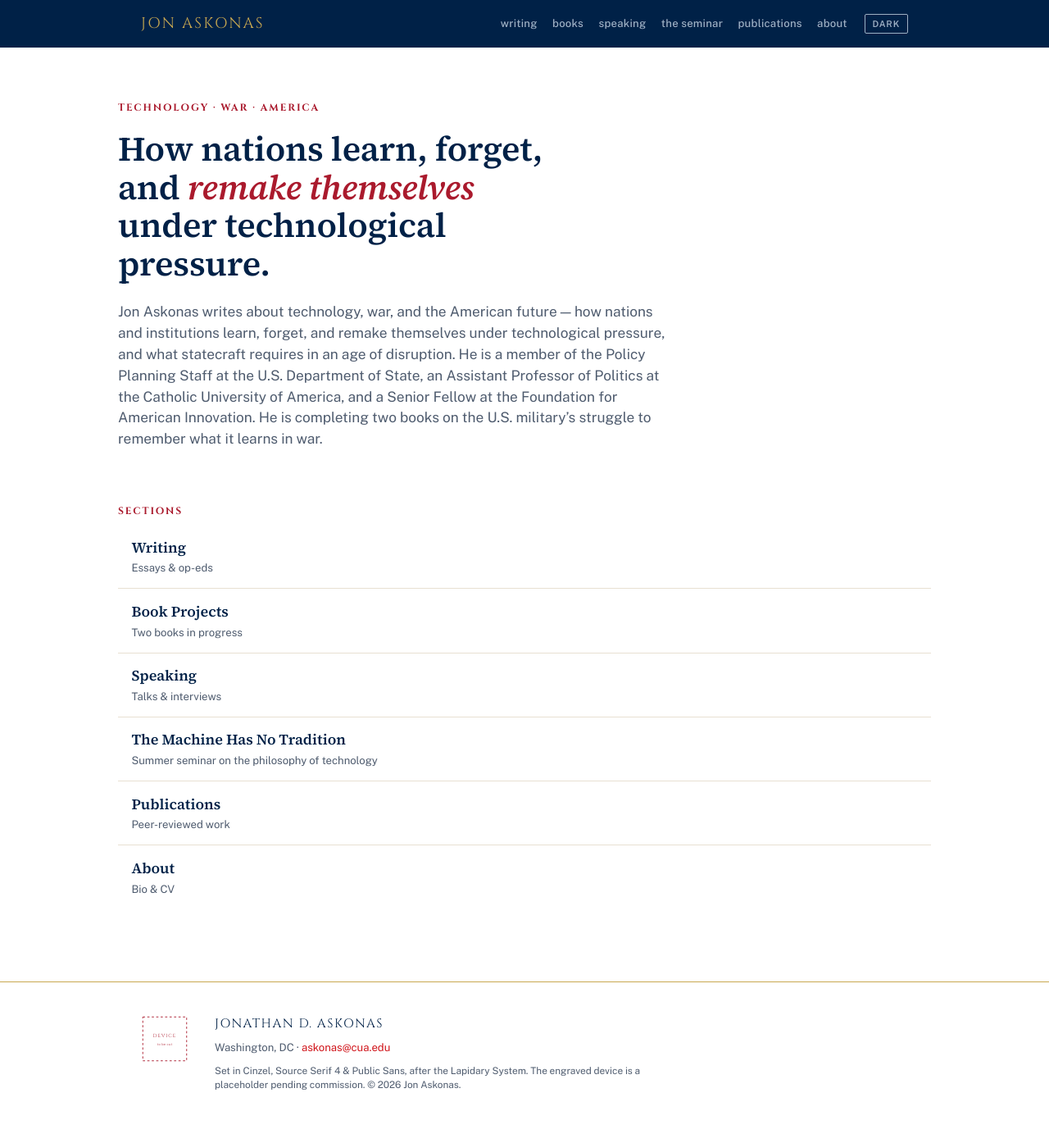
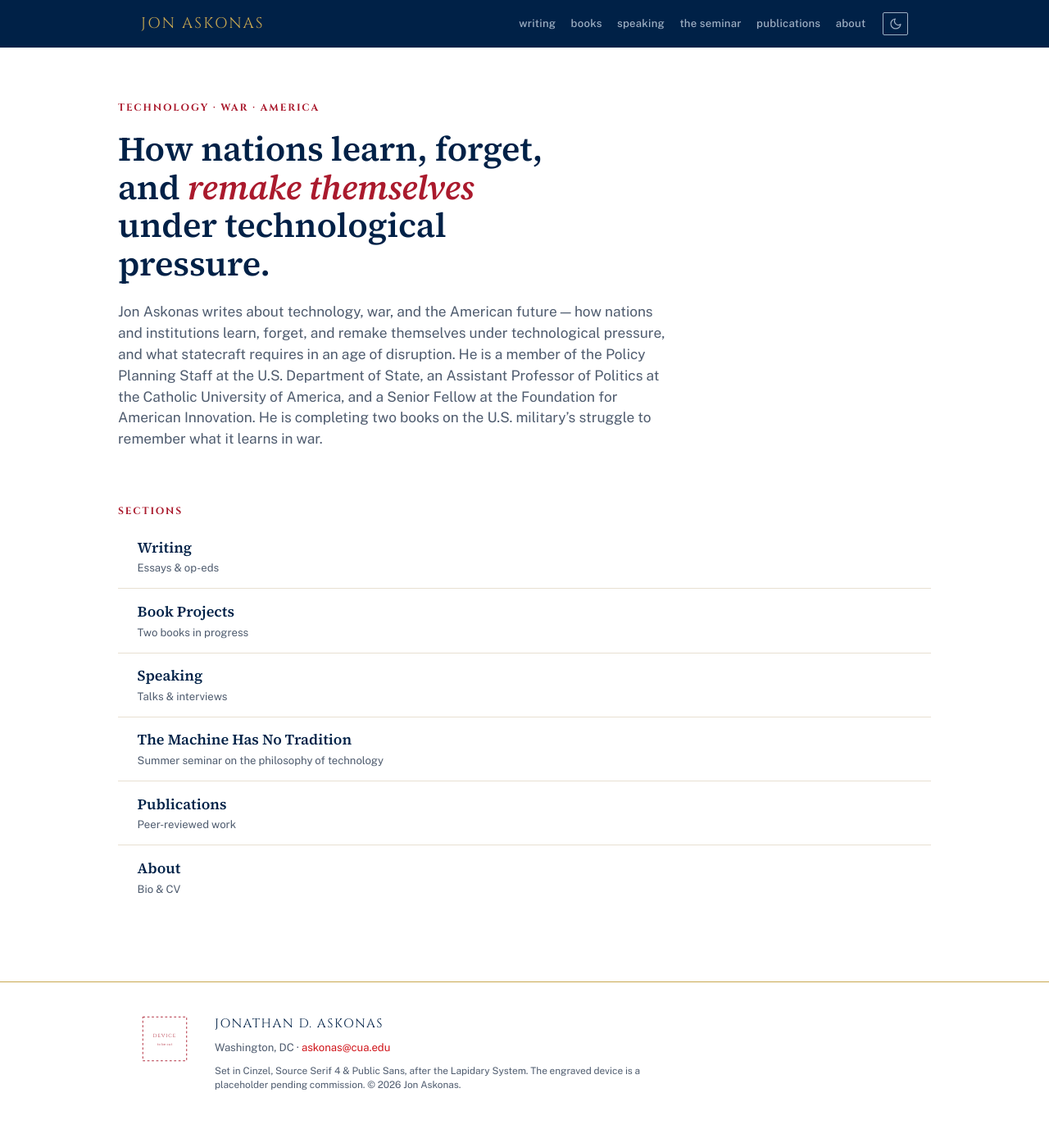
Before and after one commit to jaskonas/jaskonas.github.io, a Jekyll site: the page built from index.md, in a window 1280 px wide. Shown: the whole page at 82% size. Built offline with Jekyll 4.4.1, drawn with Linux system fonts in a browser that asks for light colours.

Commit message:
Lapidary: selection arrow, slate/red select states, sun-moon toggle
- Re-enable a selection marker: an absolutely-placed → arrow on the active
  row (no layout shift), shown on hover/keyboard/focus.
- Route selection through a --select token: slate in light, the lawful
  Signal-Tint red (#E8505B) in dark — adding a red accent to dark mode
  without breaking "no red text on Midnight". Active title/year use
  --select-text (also overriding .entry-title).
- Replace the word toggle with moon/sun SVG icons, swapped by CSS off
  [data-theme]; JS simplified to toggle + persist + aria-pressed.

Co-Authored-By: Claude Opus 4.8 <noreply@anthropic.com>

```diff
--- a/_includes/header.html
+++ b/_includes/header.html
@@ -5,7 +5,10 @@
       <nav class="top-nav" role="navigation" aria-label="Primary">
         {% for link in site.data.navigation %}<a href="{{ link.url | relative_url }}"{% if page.url == link.url %} aria-current="page"{% endif %}>{{ link.title }}</a>{% endfor %}
       </nav>
-      <button type="button" class="theme-toggle" id="theme-toggle" aria-label="Switch between light and dark mode">Dark</button>
+      <button type="button" class="theme-toggle" id="theme-toggle" aria-label="Switch between light and dark mode" aria-pressed="false">
+        <svg class="icon-moon" width="16" height="16" viewBox="0 0 24 24" fill="none" stroke="currentColor" stroke-width="1.8" stroke-linecap="round" stroke-linejoin="round" aria-hidden="true"><path d="M21 12.79A9 9 0 1 1 11.21 3 7 7 0 0 0 21 12.79z"/></svg>
+        <svg class="icon-sun" width="16" height="16" viewBox="0 0 24 24" fill="none" stroke="currentColor" stroke-width="1.8" stroke-linecap="round" stroke-linejoin="round" aria-hidden="true"><circle cx="12" cy="12" r="4.2"/><path d="M12 2v2.4M12 19.6V22M4.2 4.2l1.7 1.7M18.1 18.1l1.7 1.7M2 12h2.4M19.6 12H22M4.2 19.8l1.7-1.7M18.1 5.9l1.7-1.7"/></svg>
+      </button>
     </div>
   </div>
 </header>
--- a/_sass/_lapidary-header.scss
+++ b/_sass/_lapidary-header.scss
@@ -33,20 +33,24 @@
 .top-nav a[aria-current="page"] { color: var(--name); } // current page → gilt
 
 .theme-toggle {
-  font-family: var(--t-body);
-  font-size: .68rem;
-  font-weight: 600;
-  letter-spacing: .08em;
-  text-transform: uppercase;
+  display: inline-flex;
+  align-items: center;
+  justify-content: center;
   color: var(--band-muted);
   background: transparent;
   border: 1px solid var(--band-muted);
   border-radius: 2px;
-  padding: .32rem .55rem;
+  padding: .3rem .4rem;
+  line-height: 0;
   cursor: pointer;
   transition: color .15s ease, border-color .15s ease;
 }
 .theme-toggle:hover { color: var(--band-text); border-color: var(--band-text); }
+.theme-toggle svg { display: block; }
+// moon in light (→ go dark), sun in dark (→ go light)
+.theme-toggle .icon-sun { display: none; }
+:root[data-theme="dark"] .theme-toggle .icon-moon { display: none; }
+:root[data-theme="dark"] .theme-toggle .icon-sun { display: block; }
 
 @media (max-width: 640px) {
   .masthead-inner { flex-direction: column; align-items: flex-start; gap: .65rem; }
--- a/_sass/_lapidary-list.scss
+++ b/_sass/_lapidary-list.scss
@@ -1,20 +1,34 @@
-// Selectable lists. The Signal ❯ caret is retired; the Lapidary selection mark
-// is a gilt left-rule with the title set in the headline serif (oxblood when
-// active on light grounds). Keyboard nav (arrownav.js) is unchanged.
-.caret { display: none; }
-
+// Selectable lists. The selection mark is a left-rule + an arrow (→) that
+// appears on the active row, in the --select colour (slate in light, the
+// lawful Signal-Tint red in dark). Keyboard nav (arrownav.js) is unchanged.
 .arrow-list { list-style: none; margin: 0; padding: 0; }
 .arrow-list > li { border-bottom: 1px solid var(--rule-soft); }
 .arrow-list > li:last-child { border-bottom: 0; }
 
 .arrow-list > li > a {
+  position: relative;
   display: grid;
   grid-template-columns: 1fr;
-  padding: .9rem .9rem;
+  padding: .9rem .9rem .9rem 1.35rem;
   color: var(--text);
   border-left: 2px solid transparent;
 }
 .arrow-list > li > a:hover { text-decoration: none; }
+
+// selection arrow — absolutely placed in the left padding (no layout shift)
+.caret {
+  position: absolute;
+  left: .3rem;
+  top: .95rem;
+  font-family: var(--t-body);
+  font-size: 0; // hide the literal ❯ from the markup
+  color: var(--select);
+  opacity: 0;
+  transform: translateX(-4px);
+  transition: opacity .12s ease, transform .12s ease;
+}
+.caret::before { content: "\2192"; font-size: .92rem; line-height: 1; } // →
+@media (prefers-reduced-motion: reduce) { .caret { transition: none; } }
 
 .al-main {
   font-family: var(--t-head);
@@ -35,16 +49,18 @@
 .al-body { display: block; }
 .arrow-list--dated .al-meta { grid-column: 2; }
 
-// active / focus state — gilt rule + oxblood title
+// active / focus state — rule + arrow + title in the --select colour
 .arrow-list > li.is-active > a,
 .arrow-list > li > a:focus-visible {
   background: var(--surface);
-  border-left-color: var(--gilt);
+  border-left-color: var(--select);
   outline: none;
 }
+.arrow-list > li.is-active .caret,
+.arrow-list > li > a:focus-visible .caret { opacity: 1; transform: none; }
 .arrow-list > li.is-active .al-main,
-.arrow-list > li > a:focus-visible .al-main { color: var(--red-brand); }
-.arrow-list > li.is-active .al-year { color: var(--red-brand); }
-:root[data-theme="dark"] .arrow-list > li.is-active .al-main,
-:root[data-theme="dark"] .arrow-list > li > a:focus-visible .al-main,
-:root[data-theme="dark"] .arrow-list > li.is-active .al-year { color: var(--gilt); }
+.arrow-list > li.is-active .entry-title,
+.arrow-list > li > a:focus-visible .al-main,
+.arrow-list > li > a:focus-visible .entry-title { color: var(--select-text); }
+.arrow-list > li.is-active .al-year,
+.arrow-list > li > a:focus-visible .al-year { color: var(--select-text); }
--- a/_sass/_lapidary-tokens.scss
+++ b/_sass/_lapidary-tokens.scss
@@ -33,6 +33,8 @@
   --band-muted:#9fb0c4;           // resting nav on the band
   --name:var(--gilt);             // nameplate ink (gilt on Oxford Blue = lawful)
   --device:var(--red-brand);      // engraved device: black-line oxblood on light
+  --select:var(--slate);          // list selection: rule + arrow (light → slate)
+  --select-text:var(--red-brand); // selected title (light → oxblood, the voice)
 }
 
 // ── DARK mode (Midnight) ──
@@ -55,4 +57,6 @@
   --band-muted:#9aa3b2;
   --name:var(--gilt);
   --device:var(--gilt);
+  --select:var(--red-tint);       // dark-mode red accent (lawful Signal Tint, 5.1:1)
+  --select-text:var(--red-tint);
 }
--- a/js/lapidary-theme.js
+++ b/js/lapidary-theme.js
@@ -1,26 +1,20 @@
 /* Lapidary light/dark toggle. The initial theme is set by an inline <head>
-   script (from localStorage or prefers-color-scheme) to avoid a flash; this
-   only wires the toggle button and keeps its label in sync. */
+   script (from ?theme=, localStorage, or prefers-color-scheme) to avoid a
+   flash; this only wires the button. The moon/sun icon is swapped by CSS
+   off the [data-theme] attribute. */
 (function () {
   "use strict";
   var root = document.documentElement;
   var btn = document.getElementById("theme-toggle");
   if (!btn) return;
 
-  function current() {
-    return root.getAttribute("data-theme") === "dark" ? "dark" : "light";
-  }
-  function syncLabel() {
-    // The button names the mode you'll switch TO.
-    btn.textContent = current() === "dark" ? "Light" : "Dark";
-    btn.setAttribute("aria-pressed", current() === "dark" ? "true" : "false");
-  }
-  syncLabel();
+  function isDark() { return root.getAttribute("data-theme") === "dark"; }
+  btn.setAttribute("aria-pressed", isDark() ? "true" : "false");
 
   btn.addEventListener("click", function () {
-    var next = current() === "dark" ? "light" : "dark";
+    var next = isDark() ? "light" : "dark";
     root.setAttribute("data-theme", next);
     try { localStorage.setItem("theme", next); } catch (e) {}
-    syncLabel();
+    btn.setAttribute("aria-pressed", next === "dark" ? "true" : "false");
   });
 })();
```
